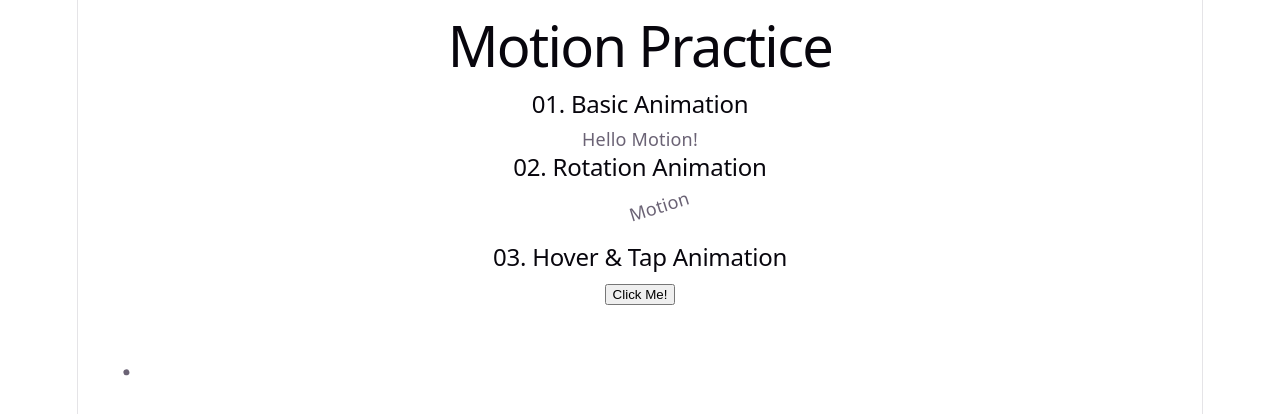
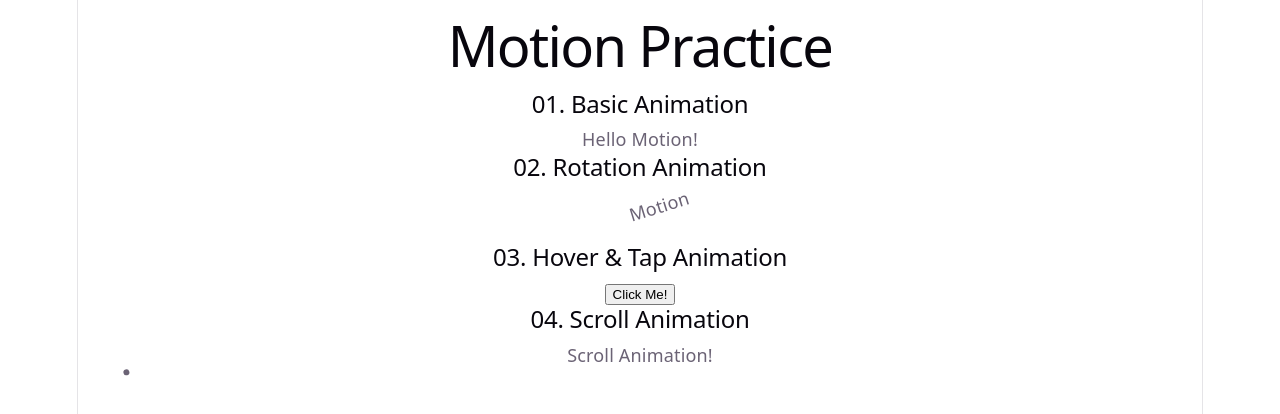
Before and after one commit to nethmakavindi/Motion-practice, a React (Vite) app: page / in a window 1280 px wide. Shown: the top 414 px of the page. Built offline with nearby package versions, Linux system fonts and the light colour scheme.

Commit message:
feat: add ScrollAnimation component and integrate it into App

```diff
--- a/src/App.jsx
+++ b/src/App.jsx
@@ -1,6 +1,7 @@
 import BasicAnimation from "./Examples/BasicAnimation";
 import FirstAnimation from "./Examples/FirstAnimation";
 import HoverTapAnimation from "./Examples/HoverTapAnimation";
+import ScrollAnimation from "./Examples/ScrollAnimation";
 
 function App() {
   return (
@@ -31,6 +32,13 @@ function App() {
         <HoverTapAnimation />
       </section>
 
+      <section className="mb-24">
+  <h2 className="mb-8 text-2xl font-bold">
+    04. Scroll Animation
+  </h2>
+  <ScrollAnimation />
+</section>
+
     </div>
   );
 }
--- /dev/null
+++ b/src/Examples/ScrollAnimation.jsx
@@ -0,0 +1,20 @@
+
+import { motion } from "motion/react";
+
+function ScrollAnimation() {
+  return (
+    <div className="flex min-h-screen items-center justify-center bg-slate-900">
+      <motion.div
+        initial={{ opacity: 0, y: 100 }}
+        whileInView={{ opacity: 1, y: 0 }}
+        viewport={{ once: true }}
+        transition={{ duration: 1 }}
+        className="rounded-xl bg-purple-600 p-10 text-2xl font-bold text-white"
+      >
+        Scroll Animation!
+      </motion.div>
+    </div>
+  );
+}
+
+export default ScrollAnimation;
```
Also changed, not shown: src/Examples/LayoutAnimation.jsx (added).
